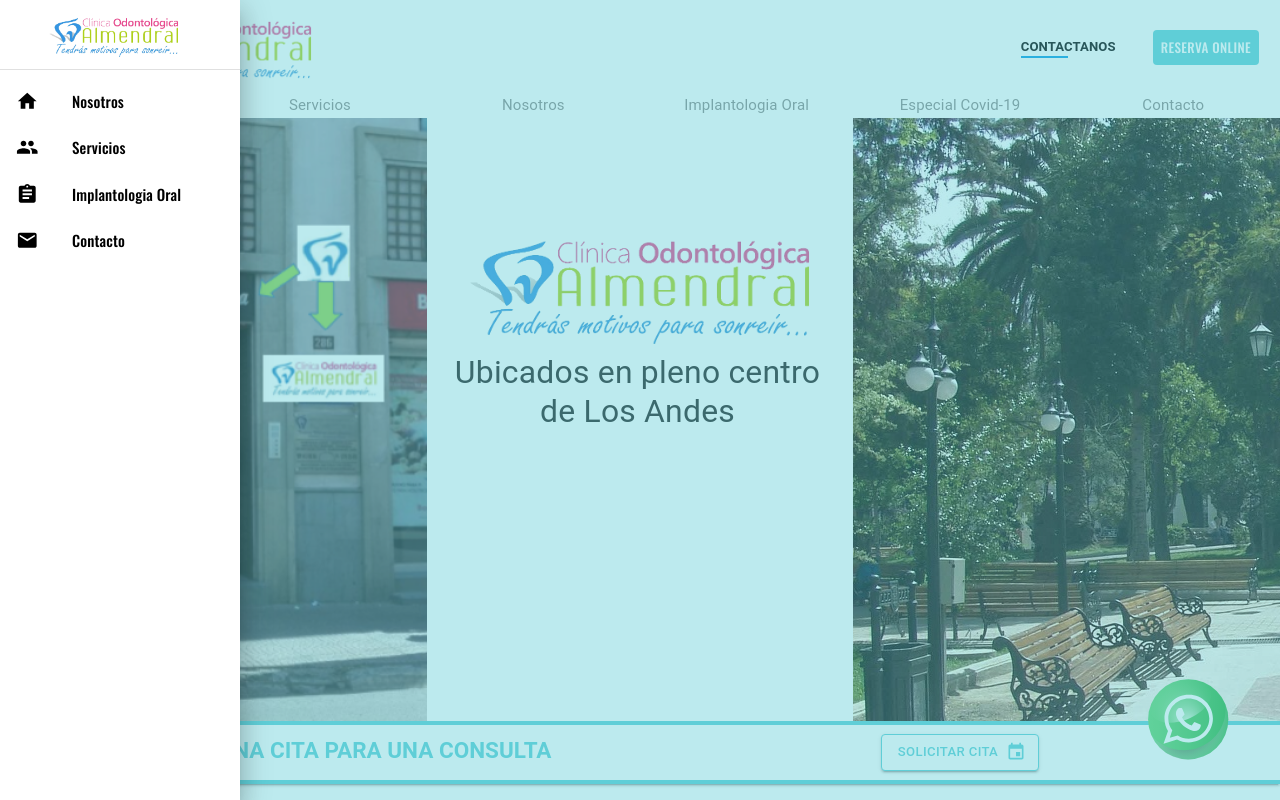
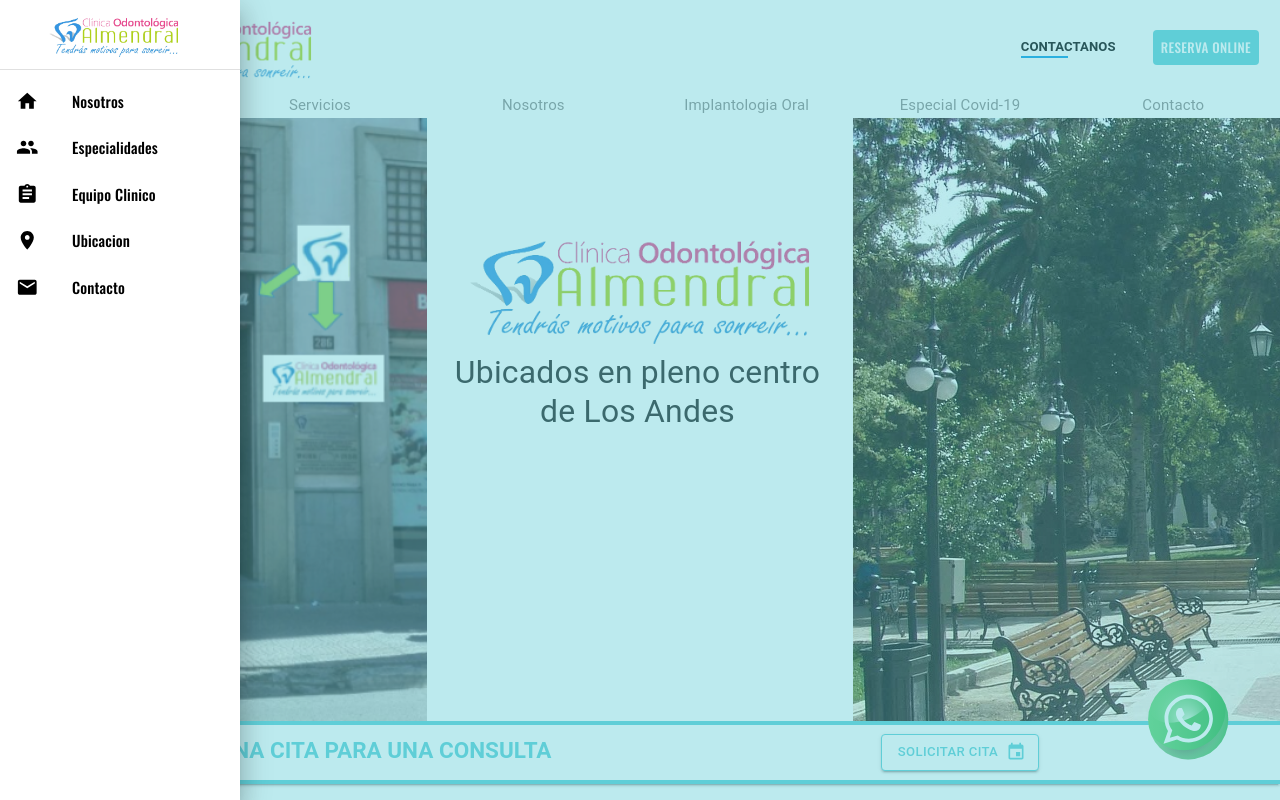
Before and after one commit to FernandoMichea90/Clinicaalmendraldos, a React (Create React App) app: page / in a window 1280 px wide. Both pictures are taken after a click on the button 49 px from the left and 47 px from the top of the page. Shown: the top 800 px of the page. Built offline with nearby package versions, Linux system fonts and the light colour scheme.

Commit message:
scroll y funcionalidades

```diff
--- a/public/index.html
+++ b/public/index.html
@@ -2,9 +2,9 @@
 <html lang="en">
   <head>
     <meta charset="utf-8" />
-    <link rel="icon" href="%PUBLIC_URL%/code.png" />
+    <link rel="icon" href="%PUBLIC_URL%/tooth.png" />
     <meta name="viewport" content="width=device-width, initial-scale=1" />
-    <meta name="theme-color" content="#000000" />
+    <meta name="theme-color" content="#ffffff" />
     <meta
       name="description"
       content="Web site created using create-react-app"
@@ -34,7 +34,7 @@
     <script src="https://kit.fontawesome.com/439cf0669f.js" crossorigin="anonymous"></script>
 
     <link href="https://fonts.googleapis.com/css2?family=Oswald:wght@500&display=swap" rel="stylesheet">
-    <title>React App</title>
+    <title>Clinica Almendral</title>
   </head>
   <body>
     <noscript>You need to enable JavaScript to run this app.</noscript>
--- a/src/App.js
+++ b/src/App.js
@@ -279,7 +279,6 @@
 
 
 
-  document.title="Puerto Digital"
 
 
 
@@ -320,12 +319,14 @@
      <Cajitasdos></Cajitasdos>
      </Hidden>
 
-<div style={{margin:"150px auto"}}>
+<div name="servicios" style={{paddingTop:"150px"}}>
 <Servicios></Servicios>
 
 
 
 </div>
+
+<div name="especialidades" style={{paddingTop:"180px"}} >
 <hr className={clases.separador}></hr>
 
 
@@ -342,18 +343,20 @@
 <Carrusel></Carrusel>
 
 </div>
-
+</div>
 <div style={{margin:"150px auto"}}>
 
 <Iconos></Iconos>
 
 </div>
-<div style={{margin:"150px auto"}}>
+<div name="equipo" style={{paddingTop:"150px",paddingBottom:"150px"}}>
 <Dentistas></Dentistas>
 </div>
+<div  name="ubicacion" style={{paddingTop:"150px"}}>
 <Mapa></Mapa>
-<div  id="contacto" className="divContacto  pruebaContacto page-footer">
-<hr className={clases.separador}></hr>
+</div>
+<div   name="contacto" className="divContacto  pruebaContacto page-footer">
+<hr  className={clases.separador}></hr>
     <Contacto>
 
     </Contacto>
--- a/src/Componentes/Contacto.jsx
+++ b/src/Componentes/Contacto.jsx
@@ -96,7 +96,7 @@
         const clases=useStyle()
 
     return (
-        <div name="contacto" className={clases.fondo}>
+        <div name="contacto" style={{paddingTop:"150px"}} className={clases.fondo}>
 
             <Grid container>
 
--- a/src/Componentes/Mapa.jsx
+++ b/src/Componentes/Mapa.jsx
@@ -41,7 +41,7 @@
     return (
         <div>
 
-            <div name="ubicacion" className={clases.divPrincipal}>
+            <div className={clases.divPrincipal}>
 
             <iframe className={clases.imagen} src="https://www.google.com/maps/embed?pb=!1m18!1m12!1m3!1d3352.431761109229!2d-70.59909728512068!3d-32.83381807351503!2m3!1f0!2f0!3f0!3m2!1i1024!2i768!4f13.1!3m3!1m2!1s0x968804e06480374f%3A0xfcb27c87d5cd2f04!2sOdontolog%C3%ADa%20Almendral%20Los%20Andes!5e0!3m2!1sen!2scl!4v1611882600952!5m2!1sen!2scl?AIzaSyCE-9odbKyIEJykp0KazN_qtZbFyaNPQtc" width="800" height="600" frameborder="0"  allowfullscreen="" aria-hidden="false" tabindex="0"></iframe>
 
--- a/src/Componentes/Navegador.jsx
+++ b/src/Componentes/Navegador.jsx
@@ -68,10 +68,12 @@
     },
 
     '& button:focus':{
-      backgroundColor: "#5fced6",
-      color: "#ffffff!important "
+      color: "#2ab7a9",
+      backgroundColor: "#ffffff",
+      border: "1px solid",
+  }
 
-    },
+,
 
 
 
@@ -239,7 +241,6 @@
 
 
 
-
   return (
     <div className={classes.root} >
       <AppBar position="fixed" className={classes.barra}>
@@ -275,7 +276,7 @@
 
 
 
-          <Link>
+          <Link to="contacto">
           <div className="divHover">
             <Typography className={classes.contacto}>
               Contactanos
@@ -286,7 +287,7 @@
           </Link>
 
           <div className="divLink" >
-              <Button  className={classes.aLink} >
+              <Button  className={classes.aLink}    href="https://e9ce63006869ea140e20053ac15620ffc8ee3a0b.agenda.softwaredentalink.com/agendas/agendamiento " target="_blank" >
               Reserva online
               </Button>
               </div>
--- a/src/Componentes/Navegador/Listas.jsx
+++ b/src/Componentes/Navegador/Listas.jsx
@@ -61,7 +61,7 @@
 
 
 
-                <Link to="nosotros" smooth={true} duration={0} onClick={props.onClose} >
+                <Link to="servicios" smooth={true} duration={0} onClick={props.onClose} >
 
                 <ListItem button >
 
@@ -78,25 +78,38 @@
                 </ListItem>
                 </Link>
 
-                <Link to="servicios" smooth={true} duration={0} onClick={props.onClose} >
+                <Link to="especialidades" smooth={true} duration={0} onClick={props.onClose} >
                 <ListItem  button>
                     <ListItemIcon>
                       <Equipo className={clases.colico}></Equipo>
                     </ListItemIcon>
                     <ListItemText>
-                        Servicios
+                        Especialidades
 
                     </ListItemText>
                 </ListItem>
                 </Link>
-                <Link to="portafolio" smooth={true} duration={0} onClick={props.onClose} >
+                <Link to="equipo" smooth={true} duration={0} onClick={props.onClose} >
 
                 <ListItem  button>
                     <ListItemIcon>
                         <Servicio className={clases.colico}></Servicio>
                     </ListItemIcon>
                     <ListItemText>
-                        Implantologia Oral
+                        Equipo Clinico
+                    </ListItemText>
+                </ListItem>
+                </Link>
+
+
+                <Link to="ubicacion" smooth={true} duration={0} onClick={props.onClose} >
+                <ListItem  button>
+                    <ListItemIcon>
+                        <Room className={clases.colico}></Room>
+                    </ListItemIcon>
+                    <ListItemText>
+                        Ubicacion
+
                     </ListItemText>
                 </ListItem>
                 </Link>
--- a/src/Componentes/Reservar.jsx
+++ b/src/Componentes/Reservar.jsx
@@ -59,6 +59,8 @@
                 <Typography variant="h5" align="center">
                     <Button variant="contained"
                     endIcon={<Evento></Evento>}
+
+                    href="https://e9ce63006869ea140e20053ac15620ffc8ee3a0b.agenda.softwaredentalink.com/agendas/agendamiento " target="_blank"
                     >
                         solicitar cita
                     </Button>
```
Also changed, not shown: public/tooth.png (added), src/iconos/tooth.png (added).
